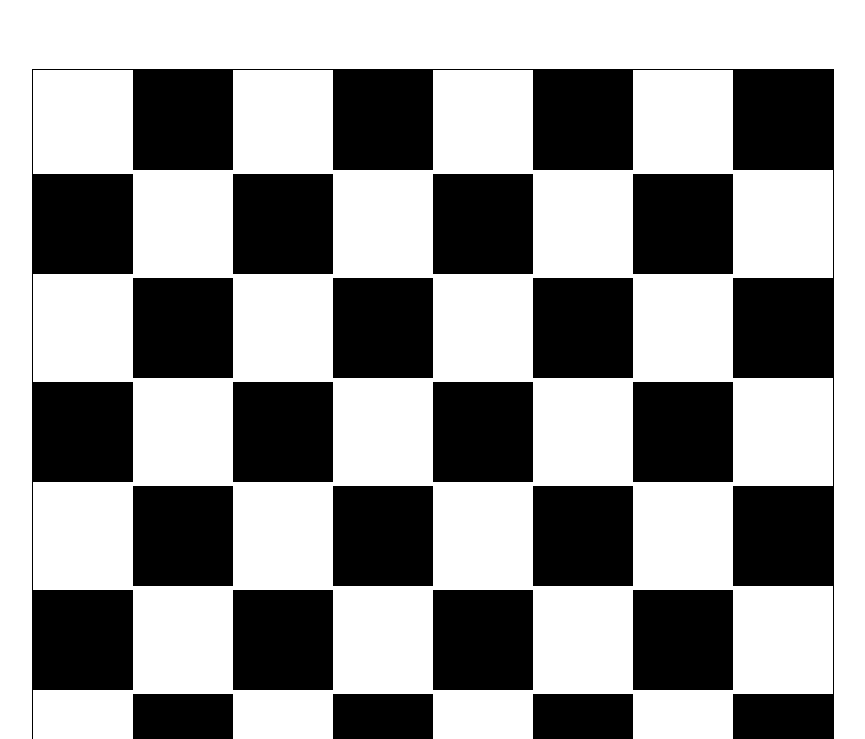
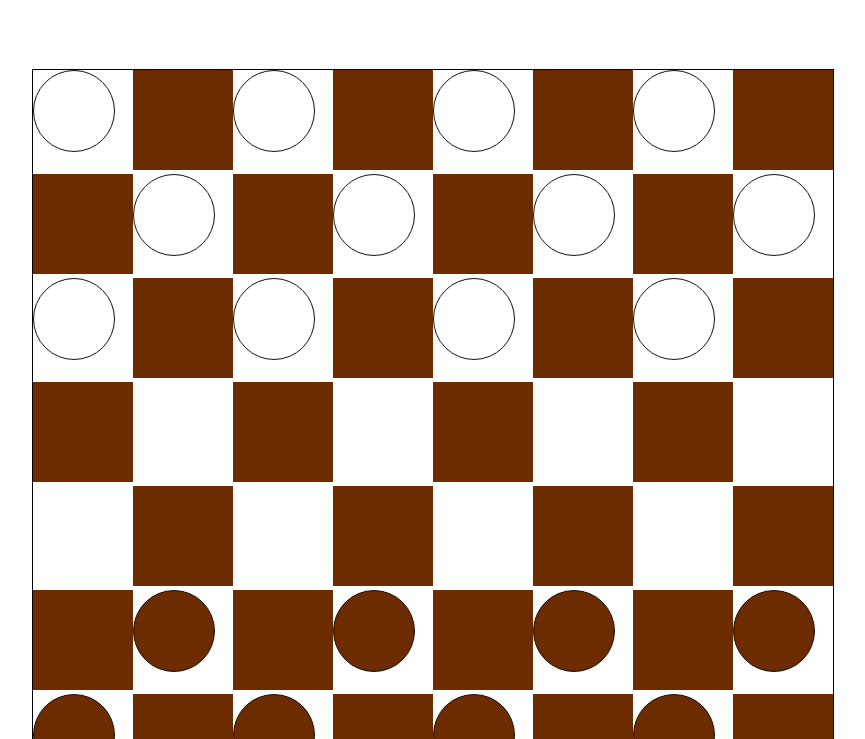
Before and after one commit to kylawamg/checkers-game, a plain HTML site: page index.html in a window 1280 px wide. Shown: the part 61-800 px from the top of the page, without its empty margins (207-1072 px from the left). Drawn offline with Linux system fonts and the light colour scheme.

Commit message:
Added print checkers

```diff
--- a/css/style.css
+++ b/css/style.css
@@ -13,11 +13,23 @@ h1 {
 }
 
 .cell {
+
+  position: relative;
+  z-index: 10;
   width: 100px;
   height: 100px;
   display: inline-block;
 }
 
+
+.checker {
+  position: absolute;
+  z-index: 100;
+  width: 80px;
+  height: 80px;
+  border-radius: 50%;
+  border: 1px solid #111;
+}
 
 .board {
   width: 800px;
@@ -27,7 +39,7 @@ h1 {
 }
 
 .brown {
-  background-color: black;
+  background-color: rgb(109, 43, 0);
 }
 
 .white {
--- a/index.html
+++ b/index.html
@@ -17,6 +17,7 @@
 
 
 <script type="text/javascript" src="js/cell.js"></script>
+<script type="text/javascript" src="js/checker.js"></script>
 <script type="text/javascript" src="js/board.js"></script>
 <script type="text/javascript" src="js/main.js"></script>
 </body>
--- a/js/board.js
+++ b/js/board.js
@@ -21,16 +21,27 @@ class Board {
           color = 'brown';
         } else if (i % 2 === 0 && j % 2 !== 0) {
           color = 'brown';
-        } else if (i % 2 !== 0 && j % 2 === 0) {
-          color = 'white';
-        } else {
+        }  else if (i % 2 !== 0 && j % 2 !== 0) {
           color = 'white';
         }
+        const checker = this.createChecker(i, j, color);
         const cell = new Cell(i, j, color);
         this.boardGrid[i][j] = cell;
-        elementBoard.appendChild(cell.generateCell());
+        const cellElement = cell.generateCell();
+        elementBoard.appendChild(cellElement);
+        if (checker) {
+          cellElement.appendChild(checker.generateChecker());
+        }
       }
     }
-    console.log(this.boardGrid);
   }
+  createChecker(row, column, color) {
+    let checker = null;
+    if ((row === 0 || row === 1 || row === 2) && color === 'white') {
+      checker = new Checker(row, column, 'white');
+    } else if ((row === 7 || row === 6 || row === 5) && color === 'white') {
+      checker = new Checker(row, column, 'brown');
+    }
+    return checker;
+   }
 }
--- a/js/cell.js
+++ b/js/cell.js
@@ -1,10 +1,11 @@
 //
 
 class Cell {
-  constructor(row, column, color) {
+  constructor(row, column, color, checker) {
     this.row = row;
     this.column = column;
     this.color = color;
+    this.checker = checker;
   }
   generateCell () {
     const elementDiv = document.createElement('div');
--- a/js/checker.js
+++ b/js/checker.js
@@ -0,0 +1,16 @@
+
+
+class Checker {
+  constructor(row, column, color) {
+    this.row = row;
+    this.column = column;
+    this.color = color;
+  }
+
+  generateChecker () {
+    const elementDiv = document.createElement('div');
+    elementDiv.classList.add(this.color);
+    elementDiv.classList.add('checker');
+    return elementDiv;
+  }
+}
```
